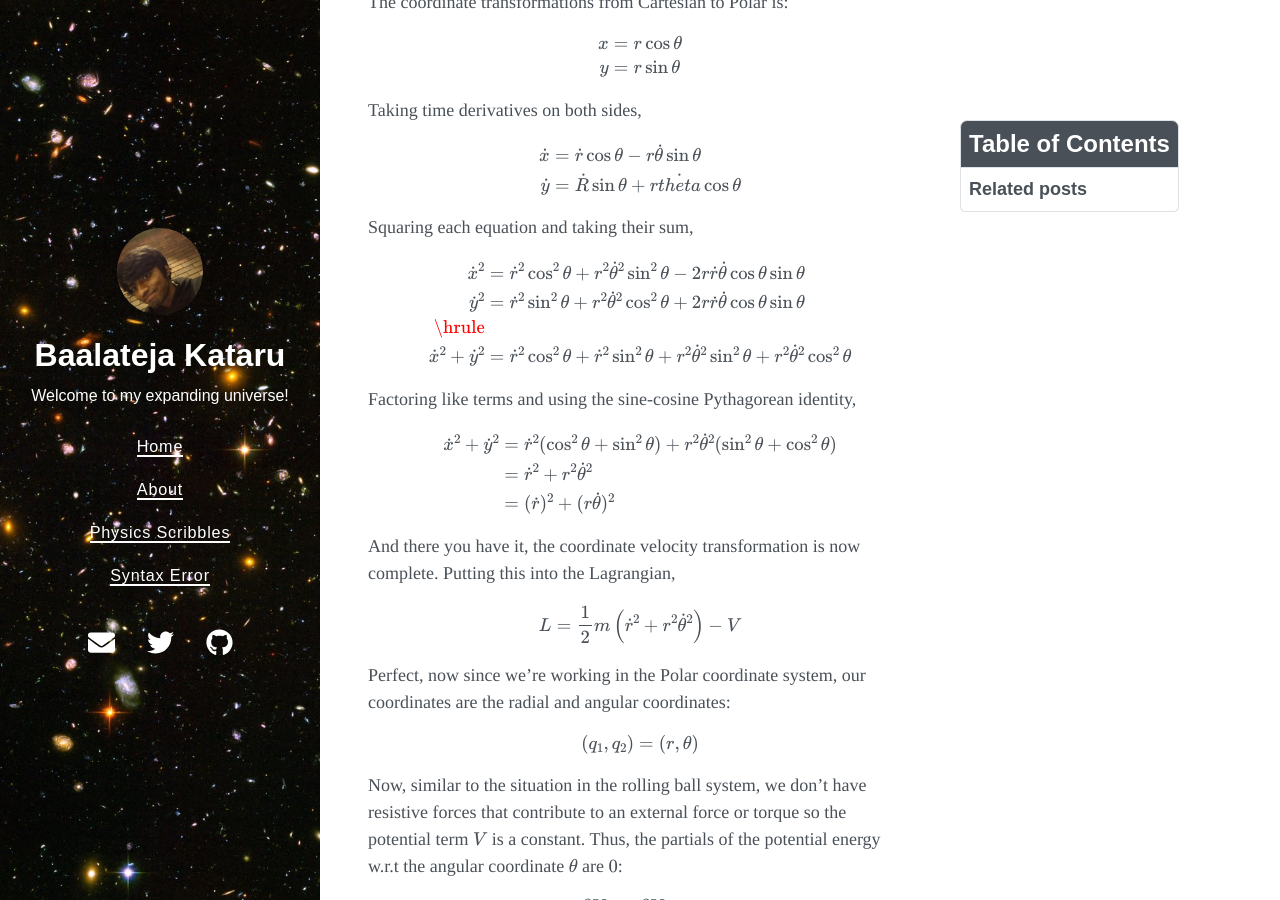
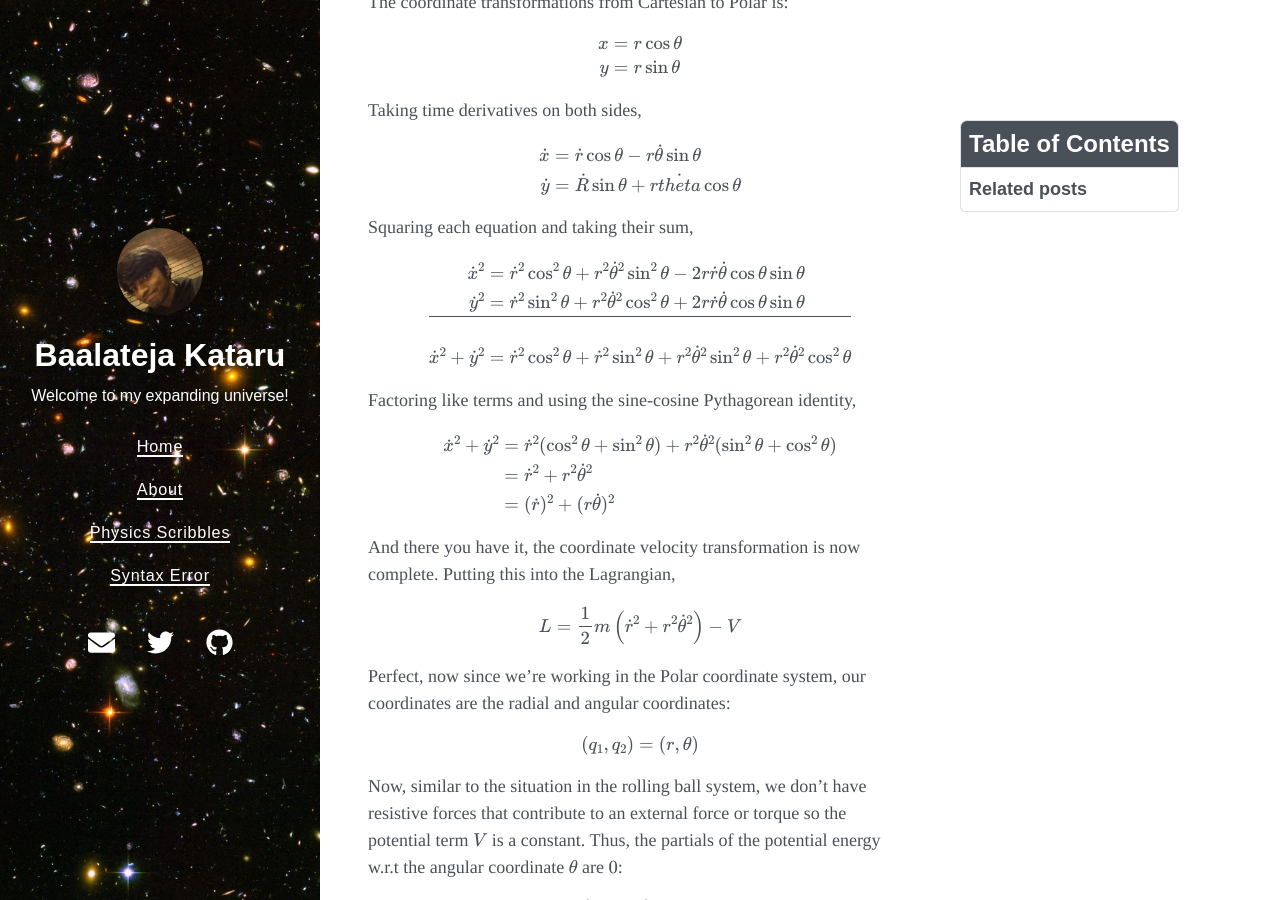
Before and after one commit to BK-Modding/BK-Modding.github.io, a Jekyll site: the page built from _posts/blog1/2021-08-17-deriving-the-conservation-of-linear-and-angular-momentum-using-lagrangian-mechanics.md, in a window 1280 px wide and 900 px high, scrolled down 4706 px. Built offline with Jekyll 4.4.1, drawn with Linux system fonts in a browser that asks for light colours; nearby versions of some CDN libraries; formulas are drawn with MathJax 3; some of the changed text lies outside the part shown.

Commit message:
Changes to post on momentum conservation using lagrangians

```diff
--- a/_posts/blog1/2021-08-17-deriving-the-conservation-of-linear-and-angular-momentum-using-lagrangian-mechanics.md
+++ b/_posts/blog1/2021-08-17-deriving-the-conservation-of-linear-and-angular-momentum-using-lagrangian-mechanics.md
@@ -11,7 +11,7 @@
 
 Linear and angular momentum are always conserved, but can we use something like Lagrangian Mechanics to derive that result?
 
-| ![A spinning top, a very interesting object of study for physicists. Momentum conservation can be derived by analyzing its behavior. (Credit: https://wallpaperscraft.com/)](../../media/deriving-conservation-of-momentum/top.jpg) |
+| ![A spinning top, a very interesting object of study for physicists. Momentum conservation can be derived by analyzing its behavior. (Credit: https://wallpaperscraft.com/)](../../media/deriving_conservation_of_momentum/top.jpg) |
 |:--:|
 | A spinning top, a very interesting object of study for physicists. Momentum conservation can be derived by analyzing its behavior. (Credit: https://wallpaperscraft.com/) |
 
@@ -78,7 +78,7 @@
 
 The system is as follows: a ball at rest is subjected to a force initially that causes it to roll smoothly along a frictionless surface:
 
-![Rolling Ball at constant velocity](../../media/deriving-conservation-of-momentum/rollingball.png)
+![Rolling Ball at constant velocity](../../media/deriving_conservation_of_momentum/rollingball.png)
 
 The Lagrangian for the ball's motion can then be written in terms of its classical kinetic energy and the potential energy:
 
@@ -159,7 +159,7 @@
 
 The system is as follows: a particle at rest is subjected to a torque which causes it to orbit around a point in space with a velocity as follows:
 
-![Orbiting Ball at Constant Speed](../../media/deriving-conservation-of-momentum/circularmotion.png)
+![Orbiting Ball at Constant Speed](../../media/deriving_conservation_of_momentum/circularmotion.png)
 
 A circle is two-dimensional, so we can no longer operate in just the one-dimensional $$ x $$ coordinate for our physical quantities. We have to work in two dimensions.
 
@@ -199,7 +199,7 @@
   \begin{align*}
     \dot{x}^2 &= \dot{r}^2 \cos^2 \theta + r^2 \dot{\theta}^2 \sin^2 \theta - 2 r \dot{r} \dot{\theta} \cos \theta \sin \theta \\
     \dot{y}^2 &= \dot{r}^2 \sin^2 \theta + r^2 \dot{\theta}^2 \cos^2 \theta + 2 r \dot{r} \dot{\theta} \cos \theta \sin \theta \\
-    \hrule \\
+    \hline \\
     \dot{x}^2 + \dot{y}^2 &= \dot{r}^2 \cos^2 \theta + \dot{r}^2 \sin^2 \theta + r^2 \dot{\theta}^2 \sin^2 \theta + r^2 \dot{\theta}^2 \cos^2 \theta
   \end{align*}
 $$
```
Also changed, not shown: other parts of _posts/blog1/2021-08-17-deriving-the-conservation-of-linear-and-angular-momentum-using-lagrangian-mechanics.md (+7 -4 lines), media/deriving_conservation_of_momentum/circularmotion.png (renamed from media/deriving-conservation-of-momentum/circularmotion.png), media/deriving_conservation_of_momentum/rollingball.png (renamed from media/deriving-conservation-of-momentum/rollingball.png), media/deriving_conservation_of_momentum/top.jpg (renamed from media/deriving-conservation-of-momentum/top.jpg).
